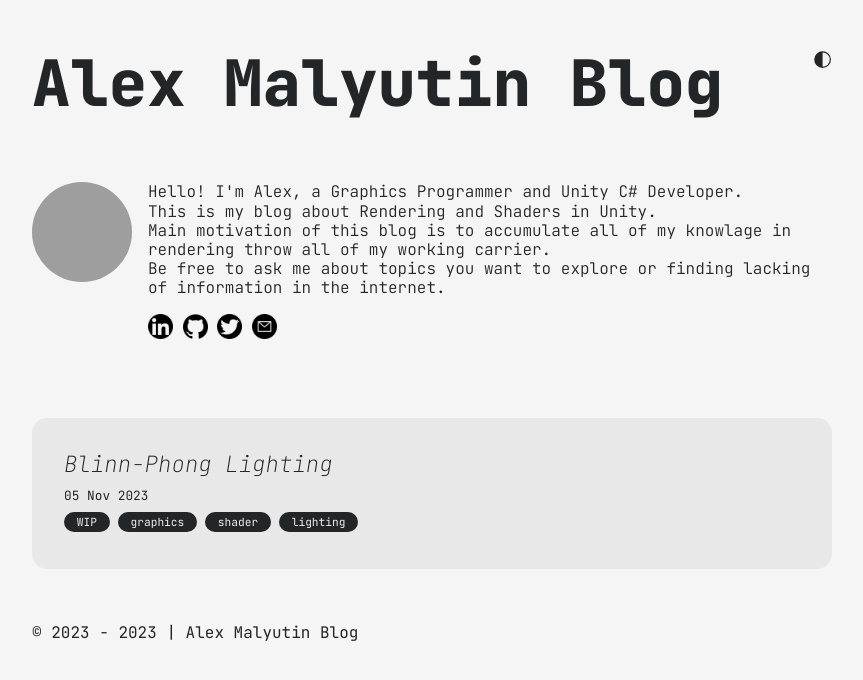
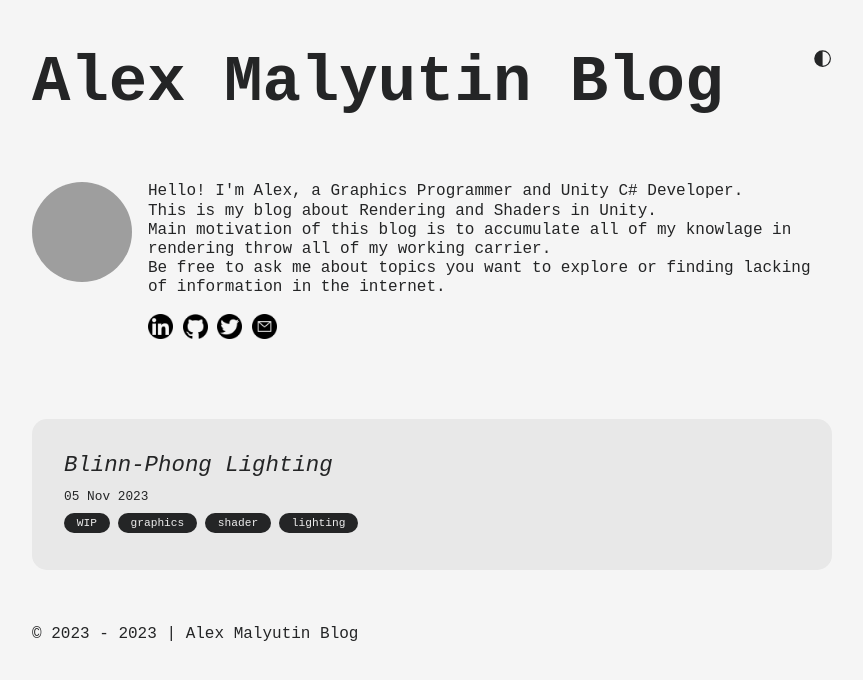
Before and after one commit to alexmalyutindev/alexmalyutindev.github.io, a Jekyll site: the page built from index.md, in a window 1280 px wide. Shown: the top 680 px of the page, without its empty margins (208-1071 px from the left). Built offline with Jekyll 4.4.1, drawn with Linux system fonts in a browser that asks for light colours; grey boxes are pictures that could not be loaded.

Commit message:
Fix code padding and change font.

```diff
--- a/assets/css/blog.css
+++ b/assets/css/blog.css
@@ -1,4 +1,4 @@
-@import url("https://fonts.googleapis.com/css2?family=JetBrains+Mono:ital,wght@0,100;0,300;0,400;0,800;1,100;1,300;1,400;1,800&display=swap");
+@import url("https://fonts.googleapis.com/css2?family=Source+Code+Pro:ital,wght@0,100;0,300;0,400;0,800;1,100;1,300;1,400;1,800&display=swap");
 
 * {
   font-family: inherit;
--- a/assets/css/post.css
+++ b/assets/css/post.css
@@ -1,4 +1,4 @@
-@import url("https://fonts.googleapis.com/css2?family=JetBrains+Mono:ital,wght@0,100;0,300;0,400;0,800;1,100;1,300;1,400;1,800&display=swap");
+@import url("https://fonts.googleapis.com/css2?family=Source+Code+Pro:ital,wght@0,100;0,300;0,400;0,800;1,100;1,300;1,400;1,800&display=swap");
 
 * {
   font-family: inherit;
@@ -197,7 +197,7 @@ main {
 }
 
 .content code {
-  padding: 3px 5px;
+  /* padding: 3px 5px; */
   color: var(--white-2);
   white-space: pre;
   background: var(--gray-3);
```
Also changed, not shown: all_collections/_posts/2023-11-05-blinn-phong-lighting.md (+4 -1 lines).
